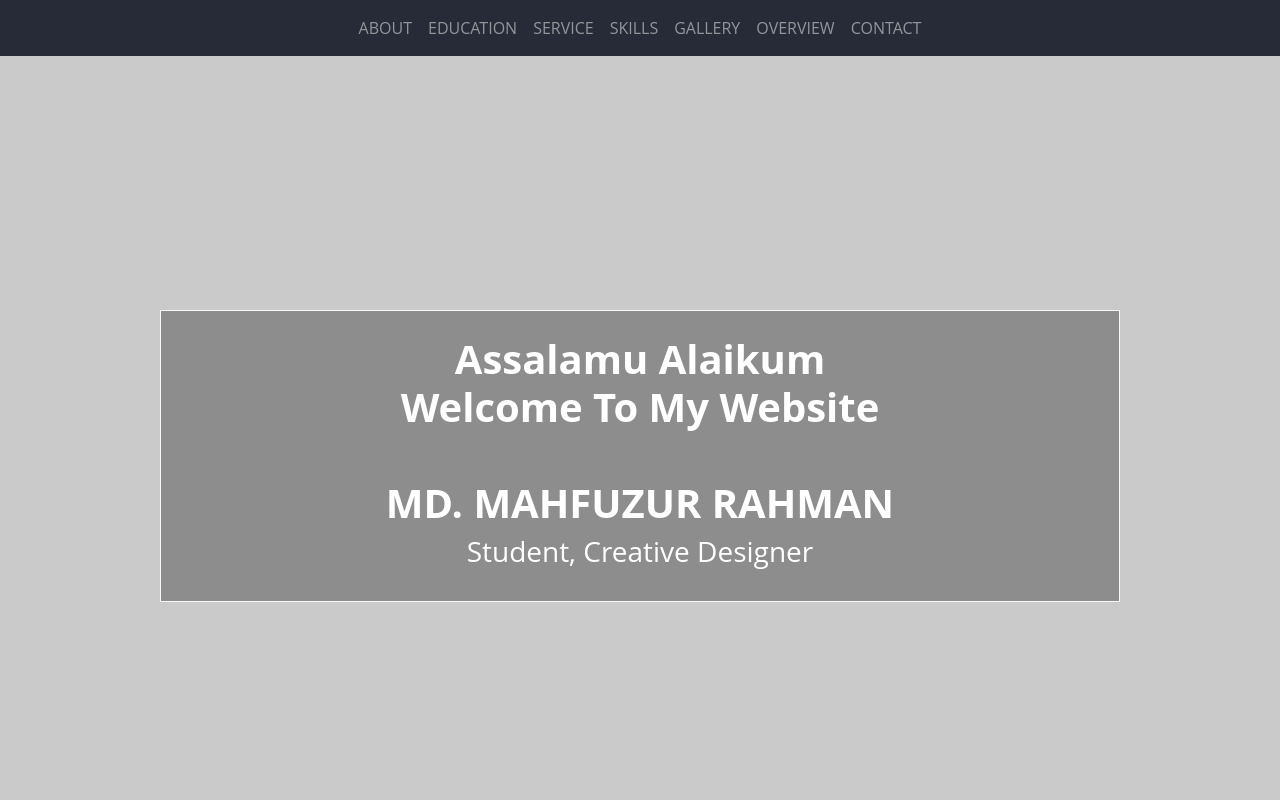
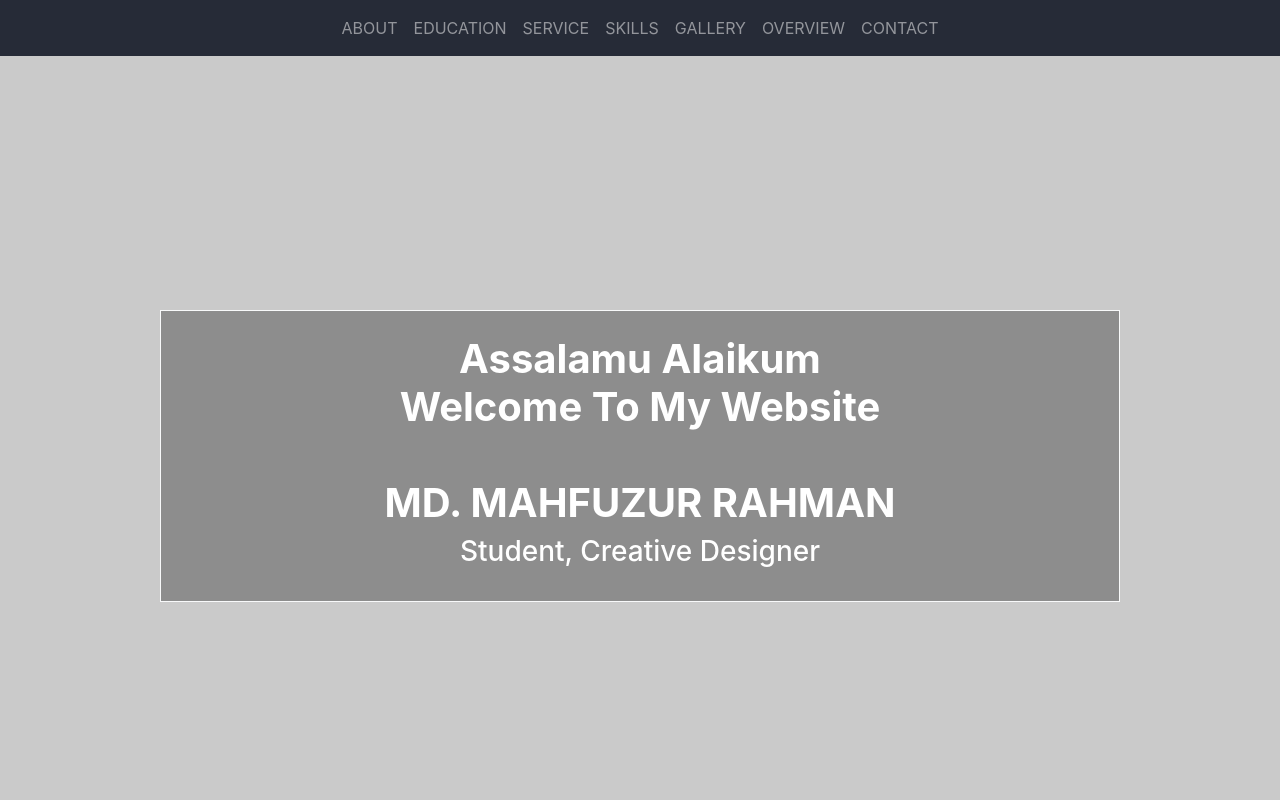
Before and after one commit to anonymous913/Project, a plain HTML site: page index.html in a window 1280 px wide. Shown: the top 800 px of the page. Drawn offline with nearby package versions, Linux system fonts and the light colour scheme; a script that the page names is missing.

Commit message:
font-family updated

```diff
--- a/css/style.css
+++ b/css/style.css
@@ -1,5 +1,6 @@
 body{
-    font-family: 'Open Sans', sans-serif;
+    <!-- font-family: 'Open Sans', sans-serif; -->
+font-family: 'Lemonada', cursive;
 }
 
 .banner-container{
```
